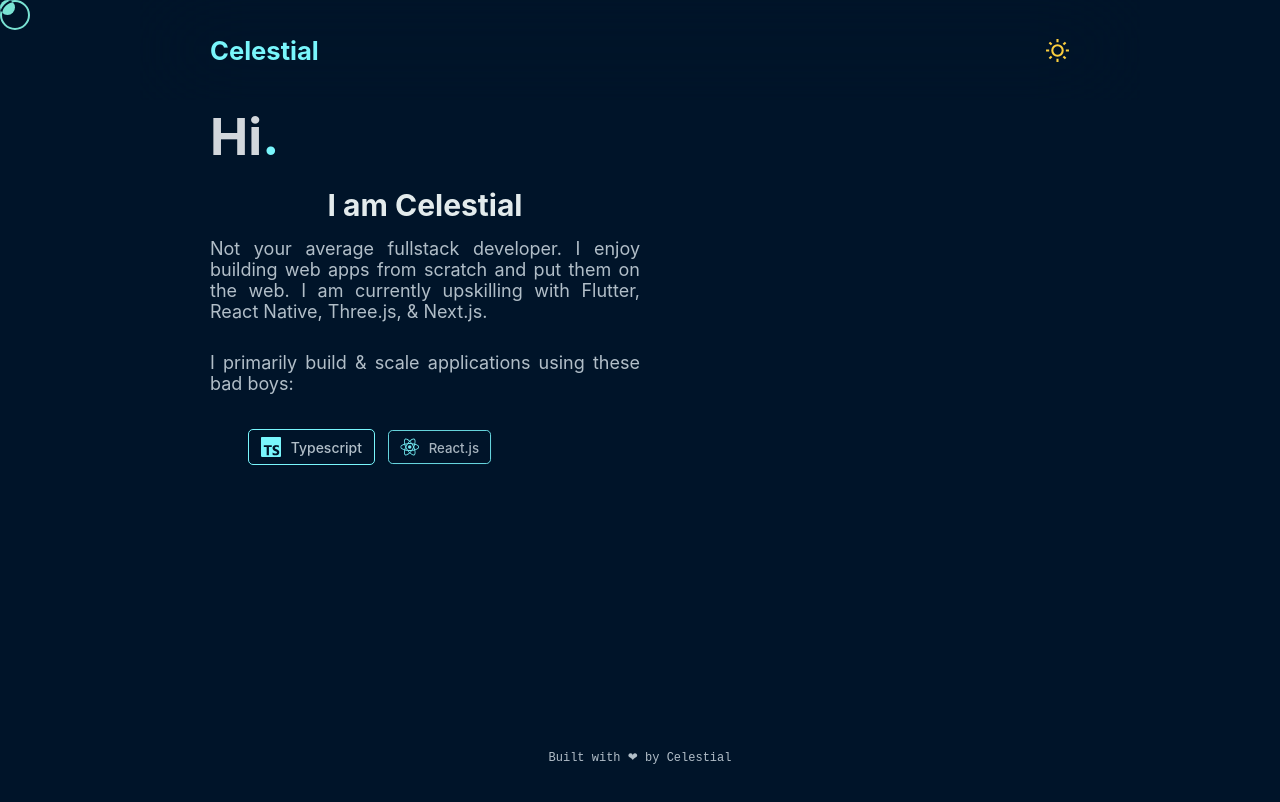
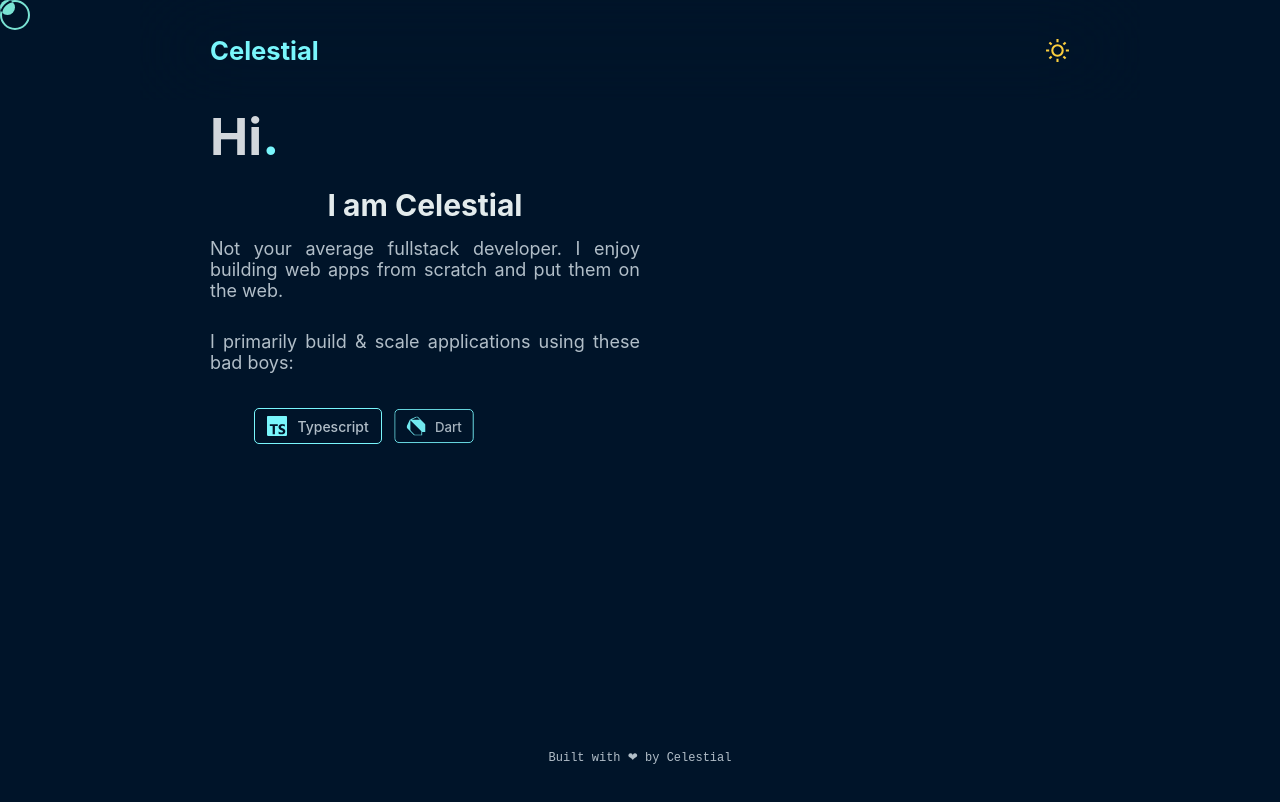
Before and after one commit to Bernz322/dc-port, a React app: page / in a window 1280 px wide. Shown: the top 802 px of the page. Built offline with nearby package versions, Linux system fonts and the light colour scheme.

Commit message:
Update: Add new tech stacks

```diff
--- a/src/pages/Main/data.ts
+++ b/src/pages/Main/data.ts
@@ -1,11 +1,10 @@
 import { AiFillApi } from "react-icons/ai";
 import { FaDiscord, FaSteam, FaTwitch } from "react-icons/fa";
-import { FiInstagram } from "react-icons/fi";
+import { TbBrandReactNative } from "react-icons/tb";
 import {
   SiTypescript,
   SiReact,
   SiRedux,
-  SiStyledcomponents,
   SiNodedotjs,
   SiMongodb,
   SiMysql,
@@ -19,6 +18,14 @@ import {
   SiSonarqube,
   SiNginx,
   SiLoopback,
+  SiDocker,
+  SiFlutter,
+  SiDart,
+  SiSwagger,
+  SiNextdotjs,
+  SiPostgresql,
+  SiRedis,
+  SiKubernetes,
 } from "react-icons/si";
 
 export const techs = [
@@ -28,19 +35,24 @@ export const techs = [
     Icon: SiTypescript,
   },
   {
+    id: "dart",
+    name: "Dart",
+    Icon: SiDart,
+  },
+  {
     id: "react",
     name: "React.js",
     Icon: SiReact,
   },
   {
+    id: "next",
+    name: "Next.js",
+    Icon: SiNextdotjs,
+  },
+  {
     id: "redux",
     name: "Redux",
     Icon: SiRedux,
-  },
-  {
-    id: "styled-components",
-    name: "Styled-Components",
-    Icon: SiStyledcomponents,
   },
   {
     id: "tailwindcss",
@@ -83,6 +95,16 @@ export const techs = [
     Icon: SiMysql,
   },
   {
+    id: "postgresql",
+    name: "Postgresql",
+    Icon: SiPostgresql,
+  },
+  {
+    id: "redis",
+    name: "Redis",
+    Icon: SiRedis,
+  },
+  {
     id: "nginx",
     name: "Nginx",
     Icon: SiNginx,
@@ -93,24 +115,39 @@ export const techs = [
     Icon: SiJest,
   },
   {
-    id: "testing-library",
-    name: "Testing Library",
-    Icon: SiTestinglibrary,
-  },
-  {
-    id: "sonarqube",
-    name: "SonarQube",
-    Icon: SiSonarqube,
-  },
-  {
     id: "restapi",
     name: "RESTful API",
     Icon: AiFillApi,
   },
   {
+    id: "swagger",
+    name: "Swagger",
+    Icon: SiSwagger,
+  },
+  {
     id: "git",
     name: "Git",
     Icon: SiGit,
+  },
+  {
+    id: "docker",
+    name: "Docker",
+    Icon: SiDocker,
+  },
+  {
+    id: "kubernetes",
+    name: "Kubernetes",
+    Icon: SiKubernetes,
+  },
+  {
+    id: "flutter",
+    name: "Flutter",
+    Icon: SiFlutter,
+  },
+  {
+    id: "native",
+    name: "React Native",
+    Icon: TbBrandReactNative,
   },
 ];
 
--- a/src/pages/Main/index.tsx
+++ b/src/pages/Main/index.tsx
@@ -3,7 +3,7 @@ import { OrbitControls, Sphere, Stars } from "@react-three/drei";
 import { Canvas } from "@react-three/fiber";
 import { motion } from "framer-motion";
 import AudioVisualizer from "@tiagotrindade/audio-visualizer";
-import { ContainerWrapper, FlexWrapper } from "../../styles";
+import { ContainerWrapper } from "../../styles";
 import StyledMain from "./mainStyles";
 import StyledTechStack from "./techStackStyles";
 import { socialLinks, techs } from "./data";
@@ -61,8 +61,7 @@ const Main = () => {
               </motion.h4>
               <motion.p className="desc" variants={fadeUp}>
                 Not your average fullstack developer. I enjoy building web apps
-                from scratch and put them on the web. I am currently upskilling
-                with Flutter, React Native, Three.js, & Next.js.
+                from scratch and put them on the web.
               </motion.p>
               <motion.p className="desc" variants={fadeUp}>
                 I primarily build & scale applications using these bad boys:
@@ -138,14 +137,15 @@ const Main = () => {
             {/*@ts-ignore*/}
             <audio ref={audio} src={sound} loop />
             {!play ? (
-              <FlexWrapper>
+              <div style={{ display: "flex", justifyContent: "center" }}>
                 <Button buttonText="Play Audio" onClick={startAudio} />
-              </FlexWrapper>
+              </div>
             ) : (
               <AudioVisualizer
                 audio={audio}
                 amplitude={0.5}
                 onClick={playerHandler}
+                // style={{ height: 400 }}
               />
             )}
           </motion.div>
```
